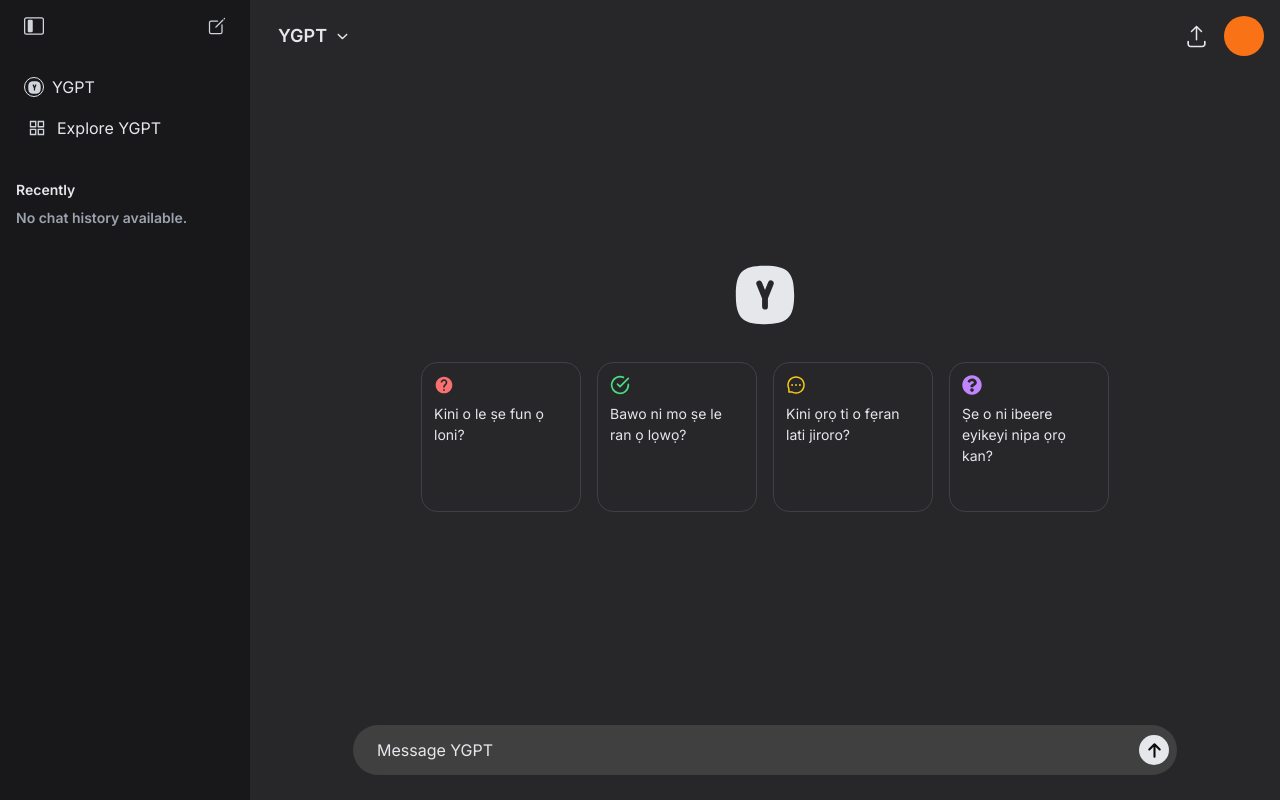
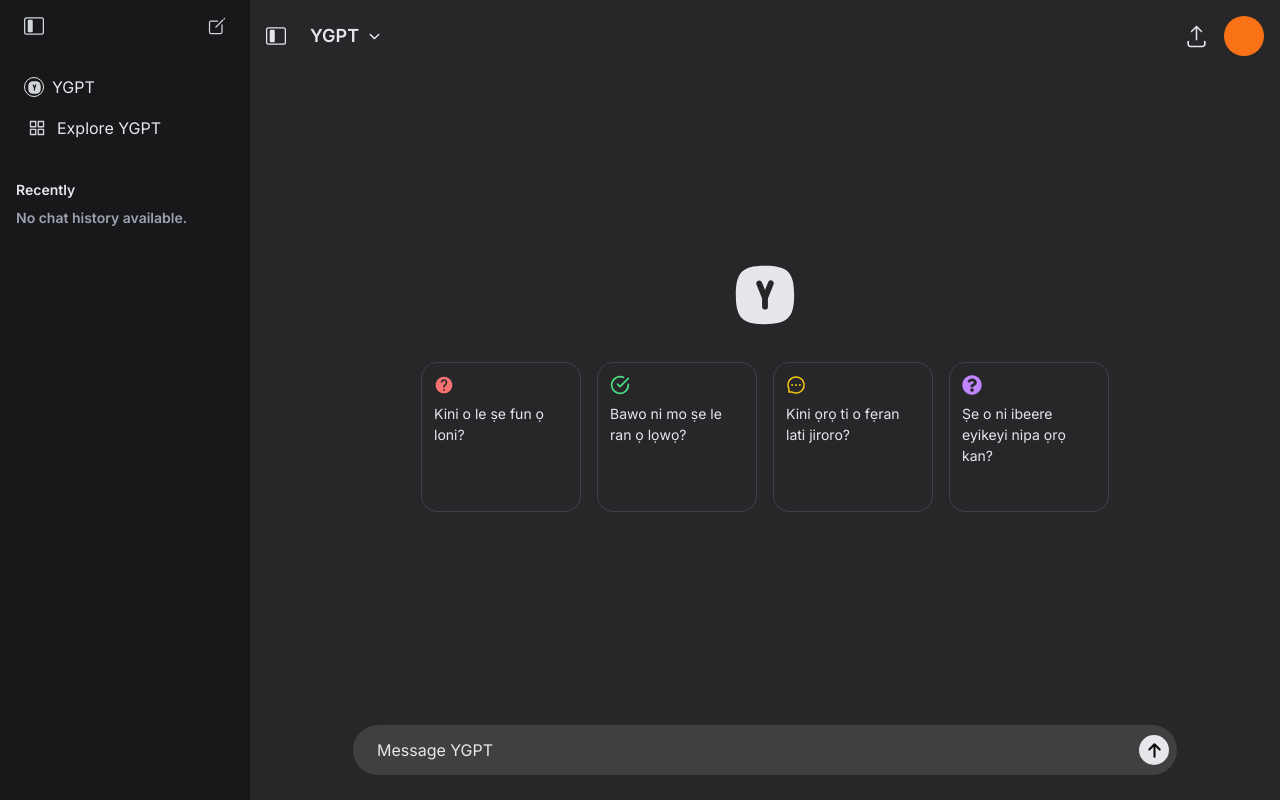
Before and after one commit to kalejaiyeoluwadara/ygpt-frontend, a Next.js app: page / in a window 1280 px wide. Built offline with nearby package versions, Linux system fonts and the light colour scheme; no server answers.

Commit message:
side animation

```diff
--- a/package.json
+++ b/package.json
@@ -17,6 +17,7 @@
     "class-variance-authority": "^0.7.0",
     "clsx": "^2.1.1",
     "formidable": "^3.5.1",
+    "framer-motion": "^11.5.4",
     "jsonwebtoken": "^9.0.2",
     "lucide-react": "^0.438.0",
     "mongoose": "^8.6.2",
--- a/src/app/comp/Main.tsx
+++ b/src/app/comp/Main.tsx
@@ -12,8 +12,11 @@
   sender: string;
   text: string;
 };
-
-function Main() {
+type SideBarProps = {
+  side: boolean;
+  setAside: React.Dispatch<React.SetStateAction<boolean>>;
+};
+function Main({ side, setAside }: SideBarProps) {
   const [empty, setRemoveEmpty] = useState(true);
   const [prompt, setPrompt] = useState("");
   const [messages, setMessages] = useState<Tmessage[]>([]);
@@ -67,7 +70,7 @@
   return (
     <main className="flex flex-col w-full flex-1 h-full items-start">
       {/* Nav */}
-      <Nav />
+      <Nav side={side} setAside={setAside} />
 
       {/* Main content */}
       <main className="flex w-full h-full flex-1 sm:items-center overflow-x-hidden justify-center">
--- a/src/app/comp/MainNav.tsx
+++ b/src/app/comp/MainNav.tsx
@@ -4,10 +4,14 @@
 import { BsStar, BsStars } from "react-icons/bs";
 import { IoIosArrowDown } from "react-icons/io";
 import { PiPlanetThin } from "react-icons/pi";
+import { BsLayoutSidebarInset } from "react-icons/bs";
 import Link from "next/link";
 import axios from "axios";
-
-function Nav() {
+type SideBarProps = {
+  side: boolean;
+  setAside: React.Dispatch<React.SetStateAction<boolean>>;
+};
+function Nav({ side, setAside }: SideBarProps) {
   const [modal, setModal] = useState(false);
   const [emailInitials, setEmailInitials] = useState("");
 
@@ -26,6 +30,12 @@
 
   return (
     <nav className="flex w-full justify-between py-4 items-center px-4">
+      <section className="flex items-center ">
+        <BsLayoutSidebarInset
+          size={20}
+          onClick={() => setAside(!side)}
+          className="text-gray-200 mr-3"
+        />
         <div
           onClick={() => setModal(!modal)}
           className={`flex text-gray-200 relative hover:bg-neutral-700 ${
@@ -64,7 +74,9 @@
                   </div>
                   <div>
                     <p className="text-[16px] leading-[0.9]">YGPT Vision</p>
-                  <p className="text-[11px]">Identify name of image content</p>
+                    <p className="text-[11px]">
+                      Identify name of image content
+                    </p>
                   </div>
                 </div>
                 <div></div>
@@ -72,6 +84,7 @@
             </div>
           )}
         </div>
+      </section>
       <div className="flex gap-2">
         <div className="h-[40px] w-[40px] rounded-md bg-none hover:bg-gray-600 flex-center">
           <RxUpload className="text-gray-200" size={25} />
--- a/src/app/comp/SideBar.tsx
+++ b/src/app/comp/SideBar.tsx
@@ -6,6 +6,10 @@
 import { BsLayoutSidebarInset } from "react-icons/bs";
 import React from "react";
 import History from "./History";
+type SideBarProps = {
+  side: boolean;
+  setAside: React.Dispatch<React.SetStateAction<boolean>>;
+};
 function SideBar() {
   return (
     <aside className="w-[250px] sm:block hidden flex-shrink-0 h-full px-4 bg-zinc-900 ">
--- a/src/app/comp/mobileSide.jsx
+++ b/src/app/comp/mobileSide.jsx
@@ -6,12 +6,37 @@
 import { BsLayoutSidebarInset } from "react-icons/bs";
 import React from "react";
 import History from "./History";
-function MobileSide() {
+import { motion, AnimatePresence } from "framer-motion";
+function MobileSide({ side, setAside }) {
   return (
-    <aside className="w-[250px] sm:block hidden flex-shrink-0 h-full px-4 bg-zinc-900 ">
+    <AnimatePresence>
+      {side && (
+        <motion.main
+          initial={{ opacity: 0 }}
+          animate={{ opacity: 1 }}
+          exit={{ opacity: 0 }}
+          transition={{
+            duration: 0.4,
+          }}
+          className="fixed h-screen bg-black bg-opacity-20 w-screen top-0  "
+        >
+          <motion.aside
+            initial={{ x: "-100%" }}
+            animate={{ x: 0 }}
+            exit={{ x: "-100%" }}
+            transition={{
+              duration: 0.4,
+              delay: 0.4,
+            }}
+            className="w-[250px] flex-shrink-0 h-full px-4 bg-zinc-900 "
+          >
             <header className="flex w-full items-center justify-between  py-2">
               <button className="h-[35px] w-[35px] rounded-md bg-none hover:bg-zinc-800 transition-all text-gray-300 flex items-center justify-center ">
-          <BsLayoutSidebarInset size={20} className="" />
+                <BsLayoutSidebarInset
+                  onClick={() => setAside(!side)}
+                  size={20}
+                  className=""
+                />
               </button>
               <button className="h-[35px] w-[35px] rounded-md bg-none hover:bg-zinc-800 transition-all text-gray-300 flex items-center justify-center ">
                 <IoCreateOutline size={20} className="" />
@@ -43,7 +68,10 @@
                 <History />
               </header>
             </main>
-    </aside>
+          </motion.aside>
+        </motion.main>
+      )}
+    </AnimatePresence>
   );
 }
 
--- a/src/app/page.tsx
+++ b/src/app/page.tsx
@@ -1,12 +1,16 @@
+"use client";
 import { Card } from "@/components/ui/card";
-import React from "react";
+import React, { useState } from "react";
 import SideBar from "./comp/SideBar";
 import Main from "./comp/Main";
+import MobileSide from "@/app/comp/mobileSide";
 function Page() {
+  const [aside, setAside] = useState(false);
   return (
     <main className="flex bg-zinc-800 h-screen w-full ">
       <SideBar />
-      <Main />
+      <Main side={aside} setAside={setAside} />
+      <MobileSide side={aside} setAside={setAside} />
     </main>
   );
 }
```
Also changed, not shown: 1 other file (tests, documents, lock files or other folders). Lines whose indentation alone changed are shown as unchanged.
